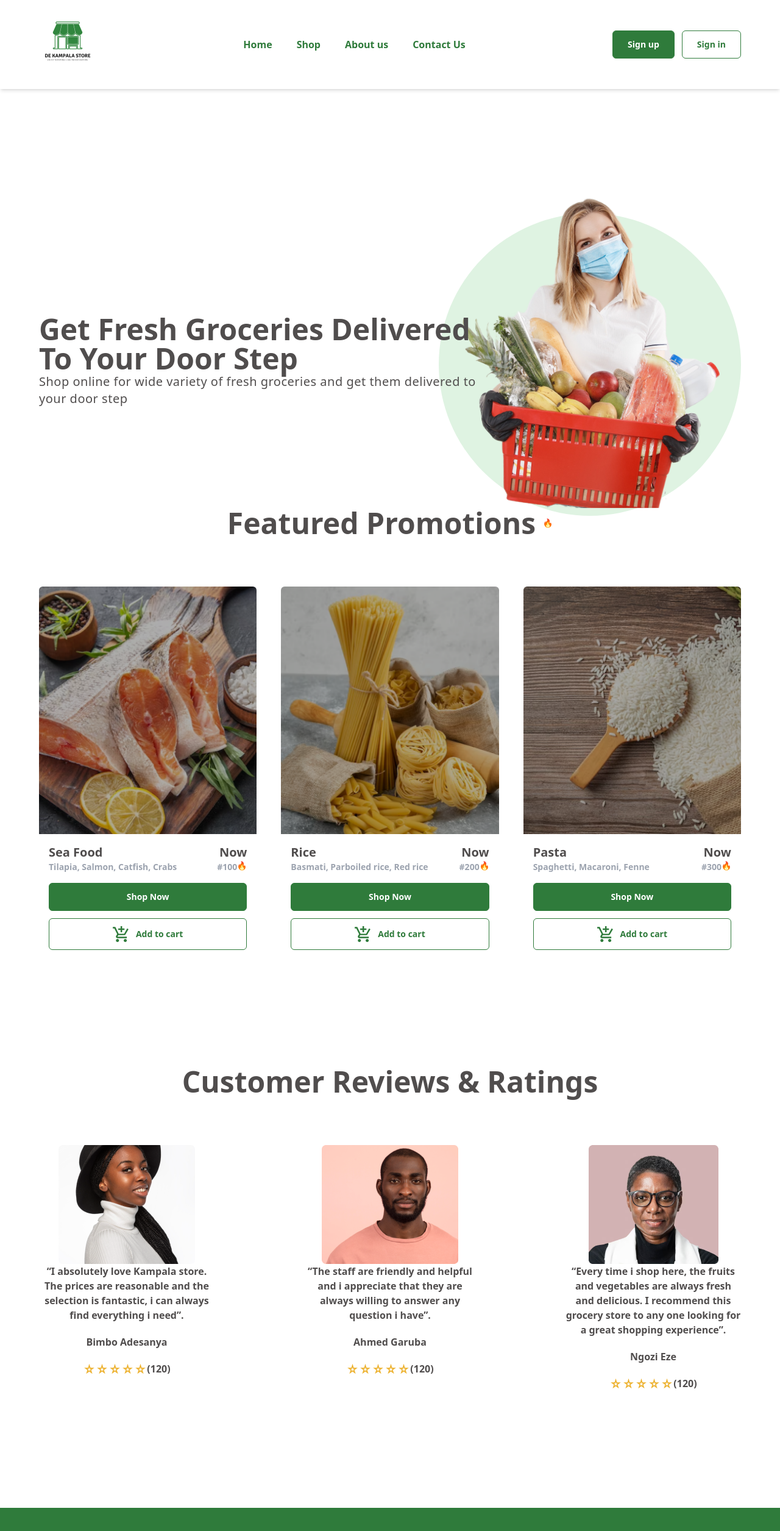
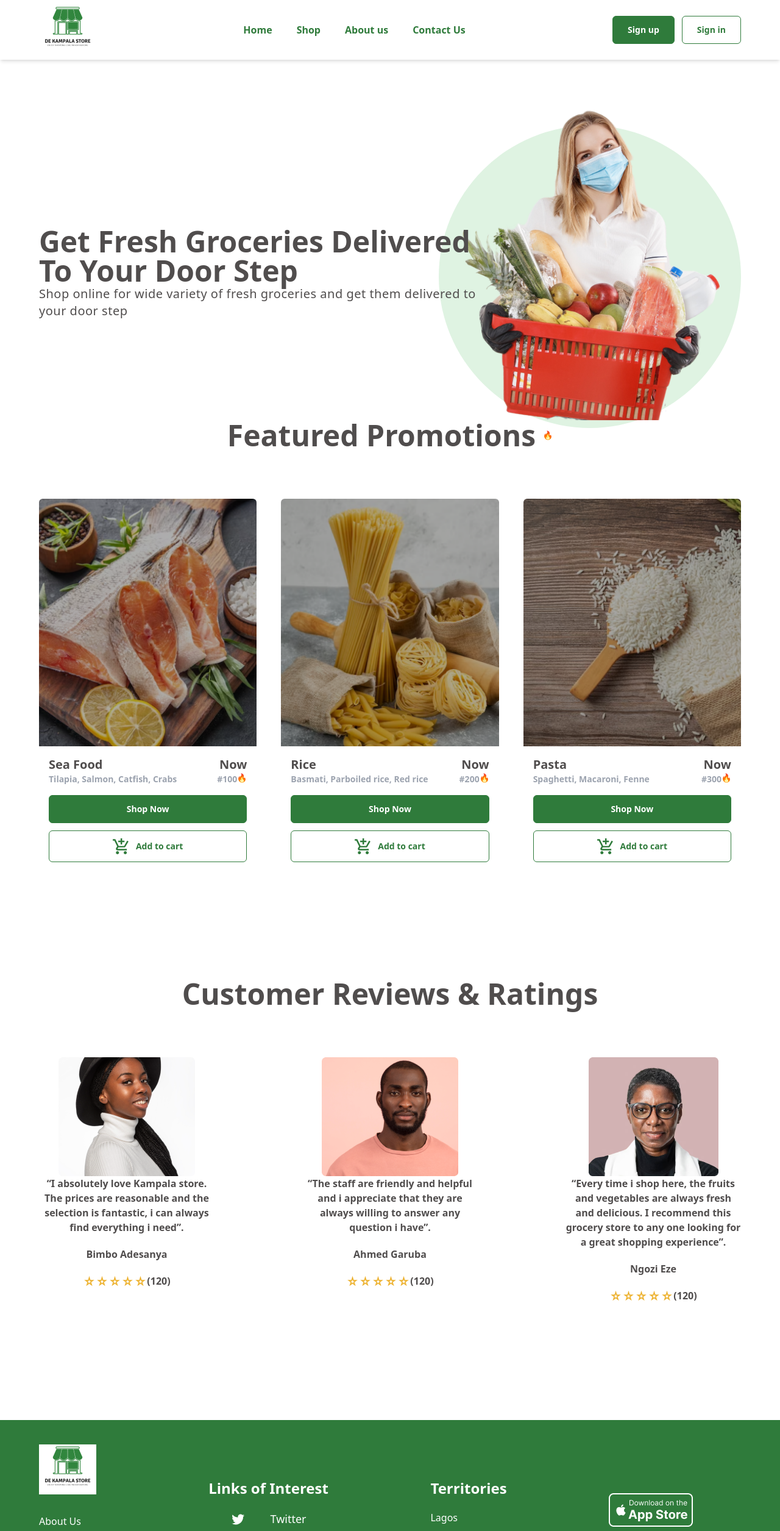
Before and after one commit to ogomie32/dekampalastore, a Vue app: page / in a window 1280 px wide. Shown: the top 2511 px of the page at 61% size. Built offline with nearby package versions, Linux system fonts and the light colour scheme.

Commit message:
css changes

```diff
--- a/src/components/Banner.vue
+++ b/src/components/Banner.vue
@@ -1,5 +1,5 @@
 <template>
-    <div class="max-w-6xl mx-auto pt-48 text-kampala-gray">
+    <div class="max-w-6xl mx-auto pt-24 text-kampala-gray">
         <div class="flex items-center justify-between">
             <div class="-mr-72 z-20">
                 <div class="font-bold text-5xl">Get Fresh Groceries Delivered <br> To Your Door Step</div>
--- a/src/components/FooterBar.vue
+++ b/src/components/FooterBar.vue
@@ -2,7 +2,7 @@
     <div class="bg-kampala-primary">
         <div class="max-w-6xl mx-auto text-white flex justify-between pt-10 pb-2">
             <div>
-                <div><img src="../assets/images/logo.png" alt="Logo"></div>
+                <div><img src="../assets/images/main-logo.png" alt="Logo"></div>
                 <div class="flex flex-col space-y-4 pt-8">
                     <div>About Us</div>
                     <div>FAQ</div>
--- a/src/components/Header.vue
+++ b/src/components/Header.vue
@@ -1,5 +1,5 @@
 <template>
-    <div class="shadow-md py-8">
+    <div class="shadow-md py-2">
         <div class="flex items-center justify-between max-w-6xl mx-auto">
             <div><img src="../assets/images/main-logo.png" alt="Main Logo"></div>
             <div class="flex items-center text-kampala-primary font-semibold space-x-10">
--- a/src/pages/Login.vue
+++ b/src/pages/Login.vue
@@ -1,10 +1,10 @@
 <template>
     <div class="bg-kampala-primary-light h-screen w-full">
         <div class="flex items-center justify-center h-screen">
-            <div class="mx-auto max-w-xl">
+            <div class="mx-auto max-w-xl pt-2">
                 <div class="flex items-center justify-center"><img src="../assets/images/main-logo.png" alt="Main Logo"></div>
                 <div class="mb-4 text-center">
-                    <div class="font-bold text-3xl mb-2">User Login</div>
+                    <div class="font-bold text-3xl mt-2">User Login</div>
                     <div class="text-sm">Input your details and dive into our premium quality groceries and supermarket</div>
                 </div>
                 <div class="bg-white p-4 mb-5">
@@ -26,7 +26,7 @@
                             placeholder="Enter password"
                             class="block w-full mt-1 border border-gray-300 text-lg form-input font-medium py-3 px-3 shadow-sm focus:border-kampala-primary focus:outline-none focus:ring-kampala-primary sm:text-sm">
                     </div>
-                    <div class="mb-12">Forgot password?</div>
+                    <div class="mb-8">Forgot password?</div>
                     <div @click="$router.push('/')">
                         <button  class="bg-kampala-primary text-white font-semibold w-full py-3 hover:text-kampala-primary-light">Log In</button>
                     </div>
--- a/src/pages/Register.vue
+++ b/src/pages/Register.vue
@@ -1,10 +1,10 @@
 <template>
-    <div class="bg-kampala-primary-light h-screen w-full pt-2">
+    <div class="bg-kampala-primary-light h-screen w-full">
         <div class="flex items-center justify-center h-screen">
-            <div class="mx-auto max-w-xl">
+            <div class="mx-auto max-w-xl pt-2">
                 <div class="flex items-center justify-center"><img src="../assets/images/main-logo.png" alt="Main Logo"></div>
                 <div class="mb-4 text-center text-sm">
-                    <div class="font-semibold text-3xl mb-2">Create your account</div>
+                    <div class="font-bold text-3xl mt-2">Create your account</div>
                     <div>Let’s get started by creating your account</div>
                     <div>Remember that to keep your account safe, a strong password is needed</div>
                 </div>
```
